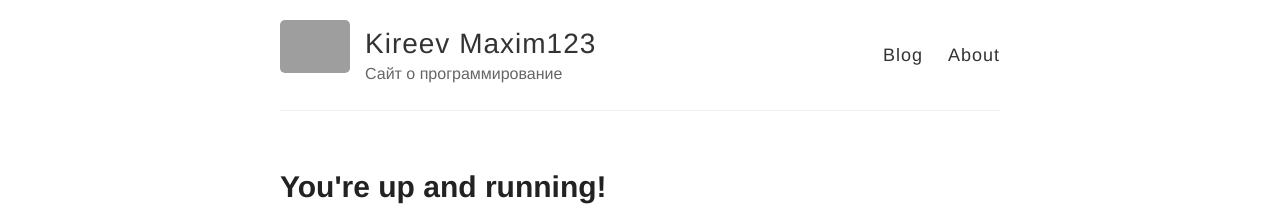
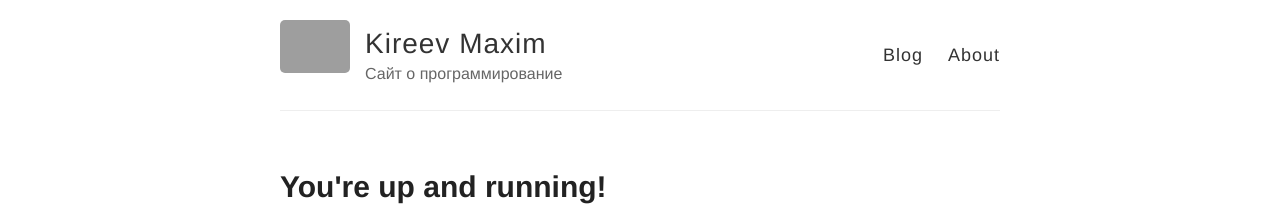
Before and after one commit to Rattlhead/rattlhead.github.io, a Jekyll site: the page built from _posts/2014-3-3-Hello-World.md, in a window 1280 px wide. Shown: the top 223 px of the page. Built offline with Jekyll 4.4.1, drawn with Linux system fonts in a browser that asks for light colours; grey boxes are pictures that could not be loaded.

Commit message:
Update _config.yml

```diff
--- a/_config.yml
+++ b/_config.yml
@@ -3,7 +3,7 @@
 #
 
 # Name of your site (displayed in the header)
-name: Kireev Maxim123
+name: Kireev Maxim
 
 # Short bio or description (displayed in the header)
 description: Сайт о программирование
```
